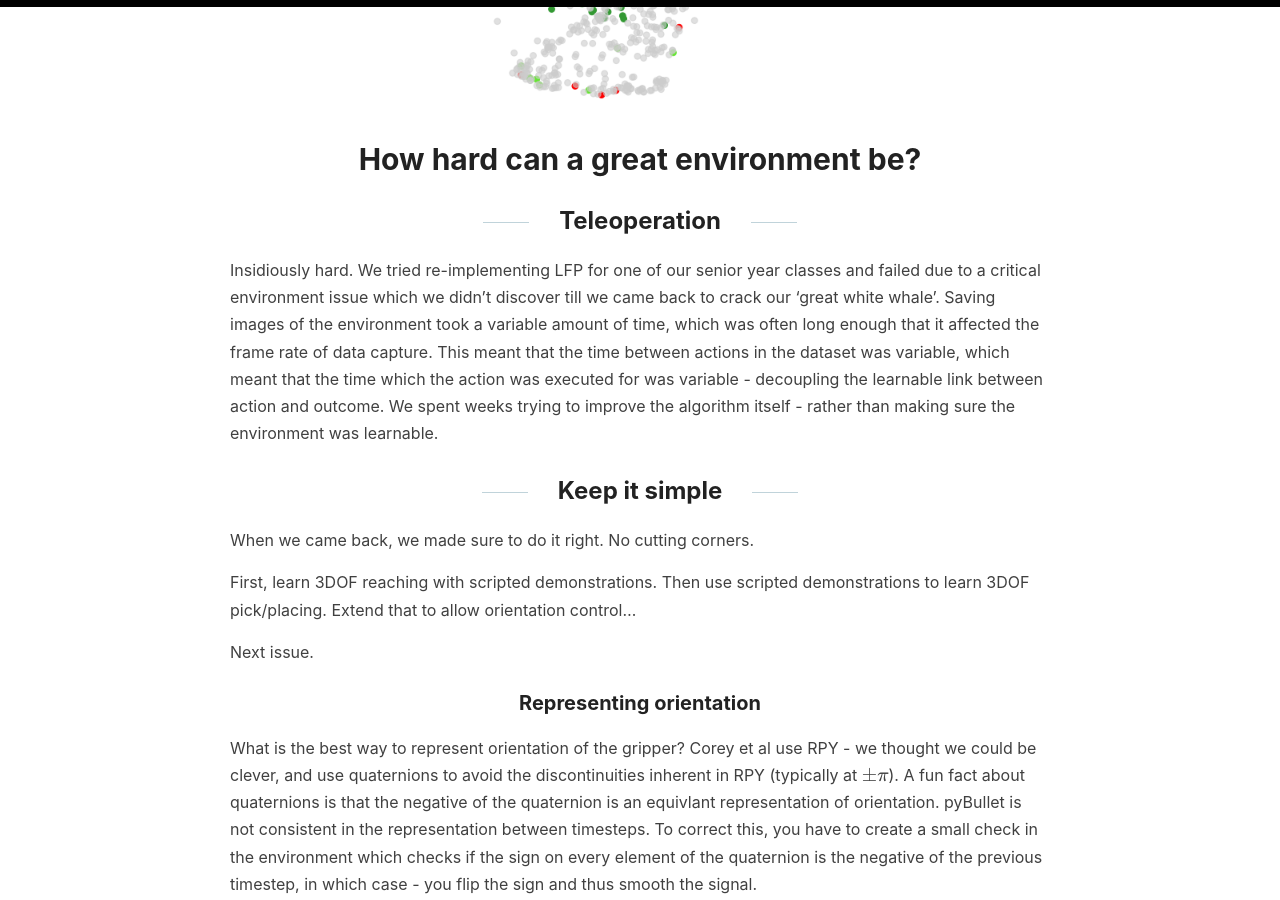
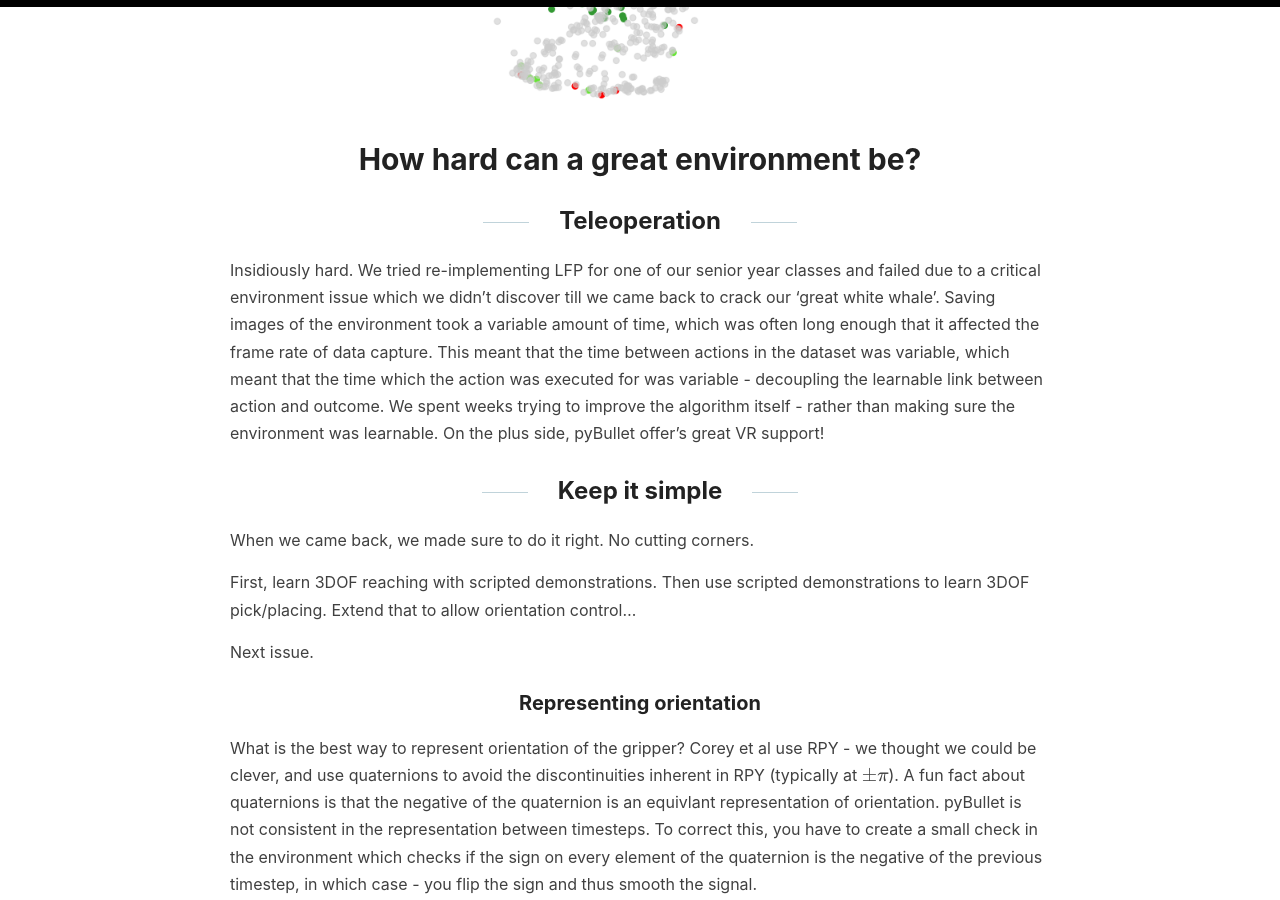
Before and after one commit to sholtodouglas/sholtodouglas.github.io, a Jekyll site: the page built from _posts/2020-12-30-LearningFromPlayAndLanguage.md, in a window 1280 px wide and 900 px high, scrolled down 3237 px. Built offline with Jekyll 4.4.1, drawn with Linux system fonts in a browser that asks for light colours; formulas are drawn with MathJax 3.

Commit message:
Update 2020-12-30-LearningFromPlayAndLanguage.md

```diff
--- a/_posts/2020-12-30-LearningFromPlayAndLanguage.md
+++ b/_posts/2020-12-30-LearningFromPlayAndLanguage.md
@@ -40,7 +40,7 @@ Before we get into it? Check out this gorgeous (but slightly under-regularised)
 # How hard can a great environment be?
 
 ## Teleoperation
-Insidiously hard. We tried re-implementing LFP for one of our senior year classes and failed due to a critical environment issue which we didn't discover till we came back to crack our 'great white whale'. Saving images of the environment took a variable amount of time, which was often long enough that it affected the frame rate of data capture. This meant that the time between actions in the dataset was variable, which meant that the time which the action was executed for was variable - decoupling the learnable link between action and outcome. We spent weeks trying to improve the algorithm itself - rather than making sure the environment was learnable.
+Insidiously hard. We tried re-implementing LFP for one of our senior year classes and failed due to a critical environment issue which we didn't discover till we came back to crack our 'great white whale'. Saving images of the environment took a variable amount of time, which was often long enough that it affected the frame rate of data capture. This meant that the time between actions in the dataset was variable, which meant that the time which the action was executed for was variable - decoupling the learnable link between action and outcome. We spent weeks trying to improve the algorithm itself - rather than making sure the environment was learnable. On the plus side, pyBullet offer's great VR support!
 
 ## Keep it simple
 
```
